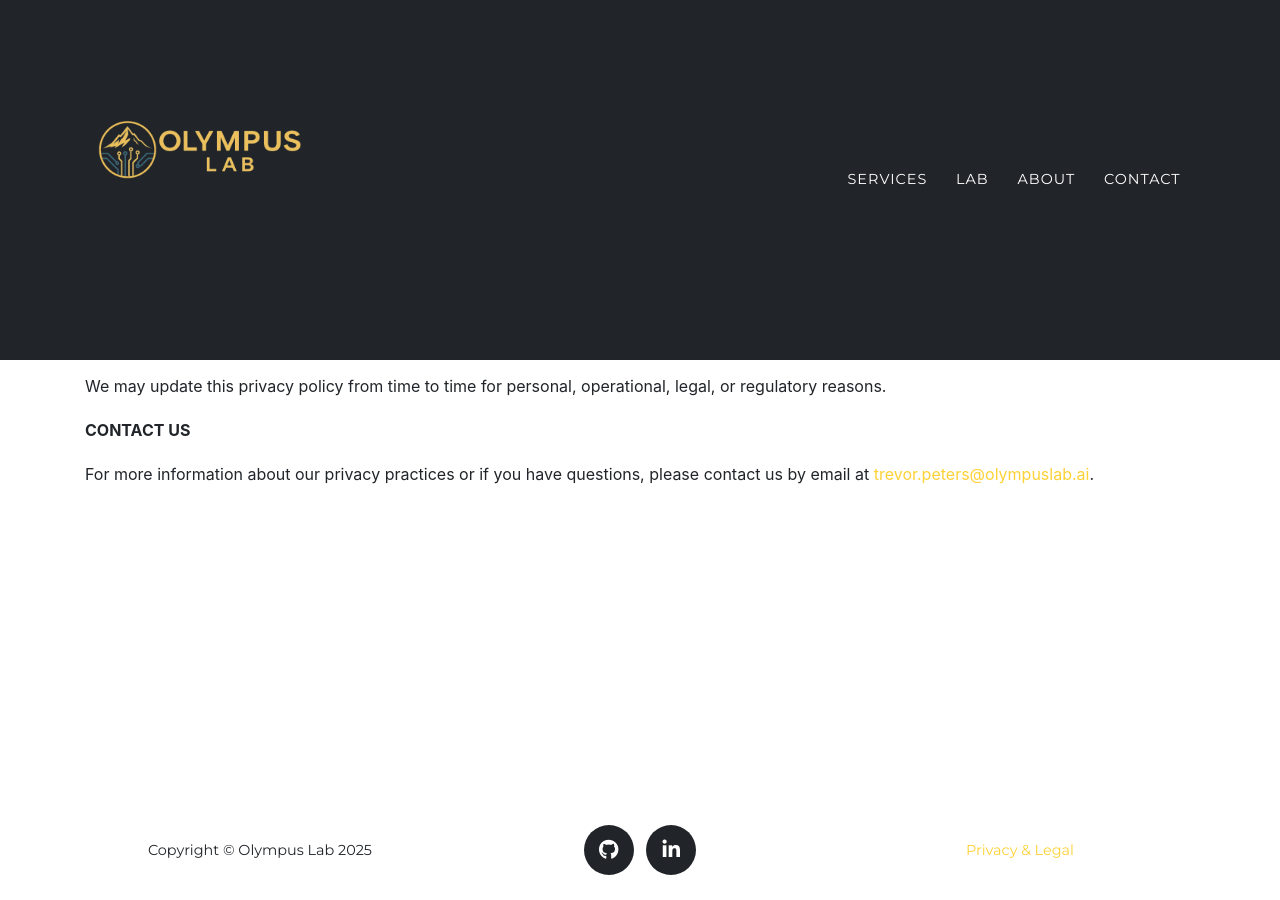
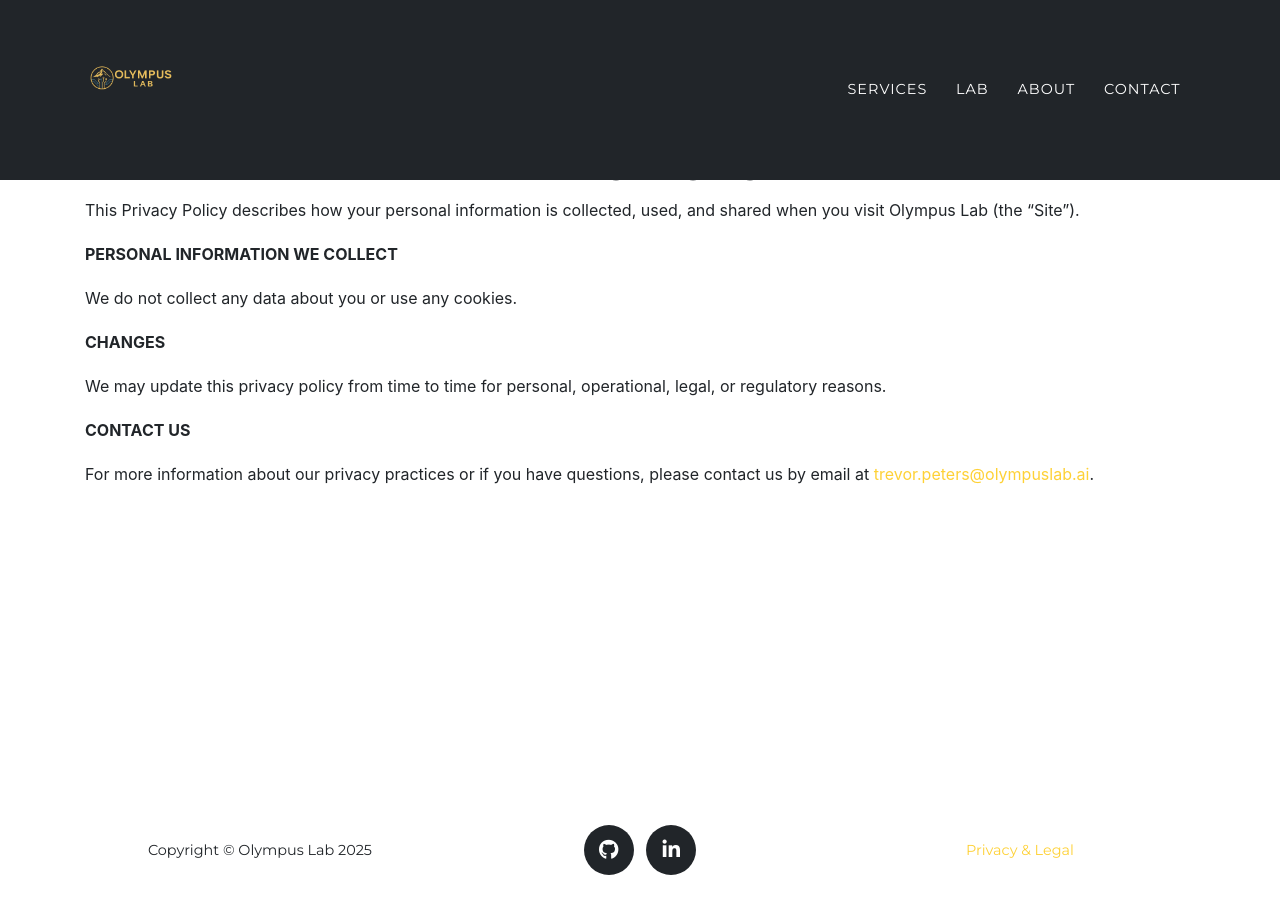
Before and after one commit to tpeters55/olympuslab-site, a Jekyll site: the page built from legal.md, in a window 1280 px wide. Built offline with Jekyll 4.4.1, drawn with Linux system fonts in a browser that asks for light colours; some web fonts are replaced.

Commit message:
Set final logo height

```diff
--- a/_sass/components/_navbar.scss
+++ b/_sass/components/_navbar.scss
@@ -75,6 +75,6 @@
 
 // Olympus Lab: navbar logo sizing
 .navbar-brand img {
-  height: 300px !important;
+  height: 120px !important;
   width: auto!important;
 }
```
